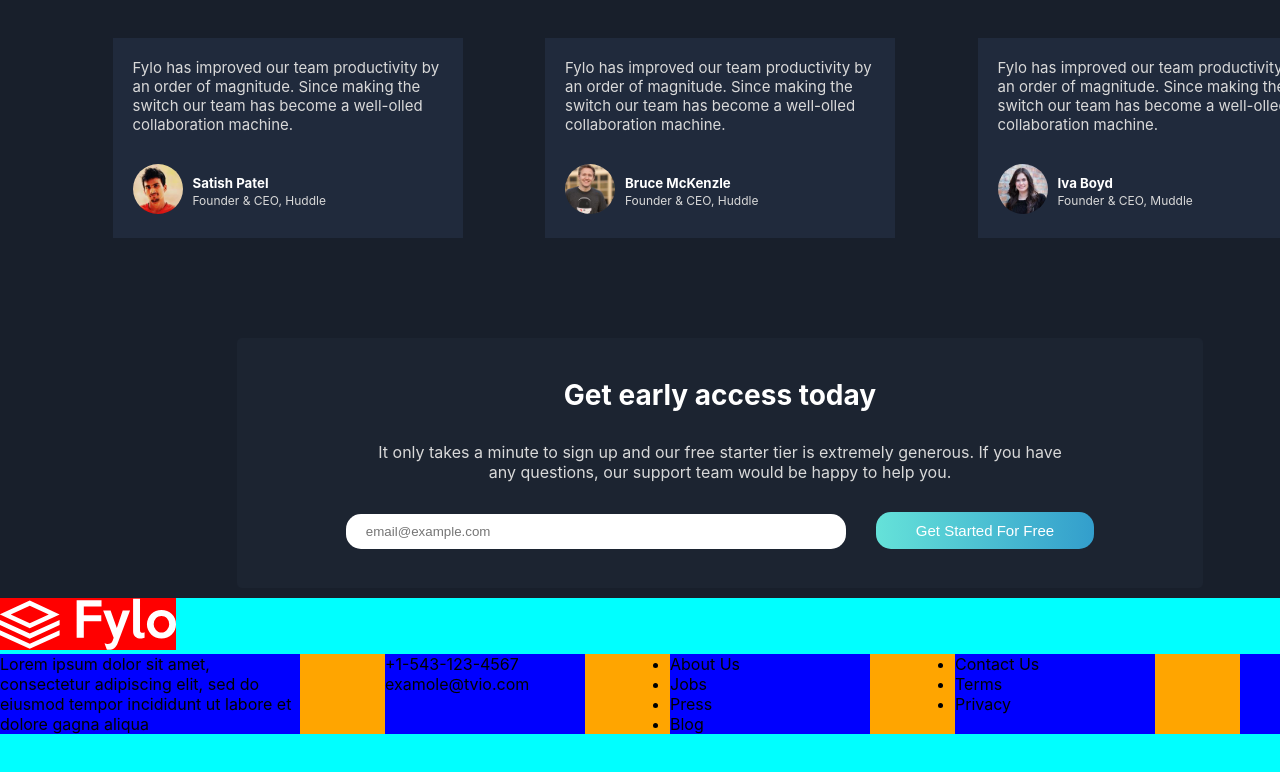
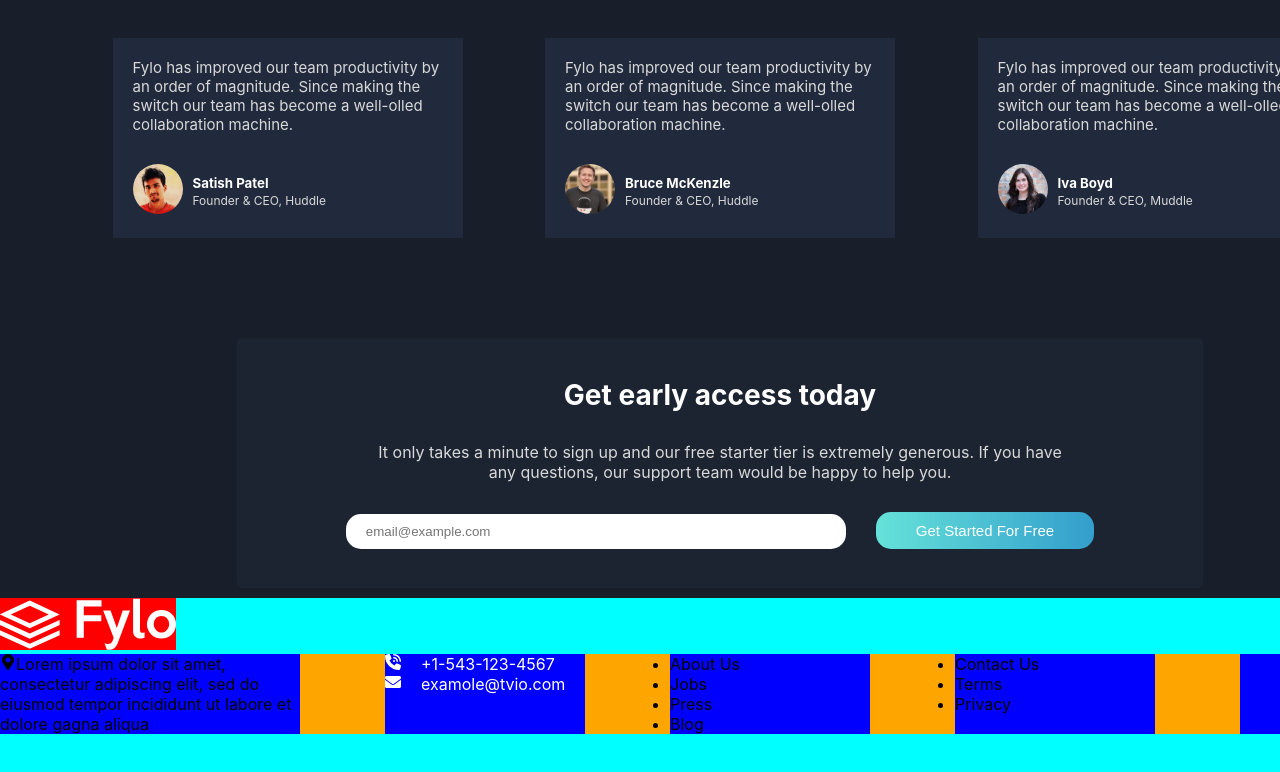
Before and after one commit to Shad-Islam/Fylo-dark-theme-landing-page, a React (Create React App) app: page / in a window 1280 px wide. Shown: the part 2304-3076 px from the top of the page. Built offline with nearby package versions, Linux system fonts and the light colour scheme; the HTML template or start-up script is replaced by a standard one.

Commit message:
Add icon

```diff
--- a/src/components/Footer.jsx
+++ b/src/components/Footer.jsx
@@ -1,5 +1,9 @@
 import React from "react";
+import { FaMapMarkerAlt } from "react-icons/fa";
+import { FaPhoneVolume } from "react-icons/fa6";
+import { FaEnvelope } from "react-icons/fa";
 import {
+  FooterRow,
   FooterNav,
   FooterPhone,
   FooterAddress,
@@ -21,14 +25,22 @@ function Footer() {
           <FooterCols>
             {/* address */}
             <FooterAddress>
+              <FaMapMarkerAlt />
               Lorem ipsum dolor sit amet, consectetur adipiscing elit, sed do
               eiusmod tempor incididunt ut labore et dolore gagna aliqua
             </FooterAddress>
 
             {/* email and phone number  */}
             <FooterPhone>
-              <p>+1-543-123-4567</p>
-              <p>examole@tvio.com</p>
+              <FooterRow>
+                <FaPhoneVolume />
+                <p>+1-543-123-4567</p>
+              </FooterRow>
+
+              <FooterRow>
+                <FaEnvelope />
+                <p>examole@tvio.com</p>
+              </FooterRow>
             </FooterPhone>
 
             {/* quick nav  */}
@@ -50,9 +62,7 @@ function Footer() {
               </ul>
             </FooterNav>
 
-            <FooterSocialIcon>
-
-            </FooterSocialIcon>
+            <FooterSocialIcon></FooterSocialIcon>
 
             {/* social media link */}
           </FooterCols>
--- a/src/components/styles/footer.style.js
+++ b/src/components/styles/footer.style.js
@@ -26,6 +26,10 @@ const FooterCol = styled.div`
   width: 100px;
   background-color: blue;
 `;
+const FooterRow = styled.div`
+  gap: 20px;
+  display: flex;
+`;
 const FooterAddress = styled.div`
   width: 300px;
   background-color: blue;
@@ -33,6 +37,7 @@ const FooterAddress = styled.div`
 const FooterPhone = styled.div`
   width: 200px;
   background-color: blue;
+  color: #ffffff;
 `;
 const FooterNav = styled.div`
   width: 200px;
@@ -44,6 +49,7 @@ const FooterSocialIcon = styled.div`
 `;
 
 export {
+  FooterRow,
   FooterSocialIcon,
   FooterNav,
   FooterPhone,
```
